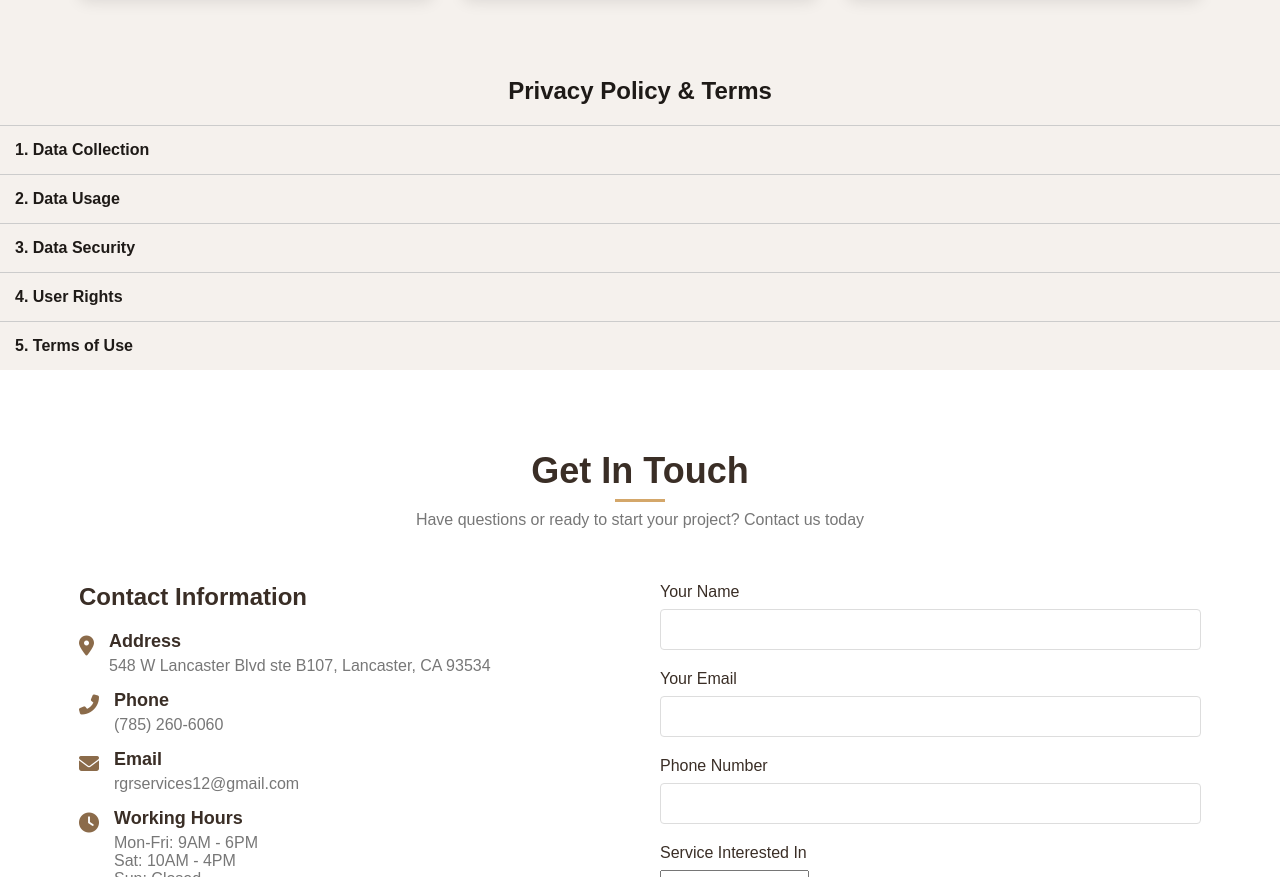
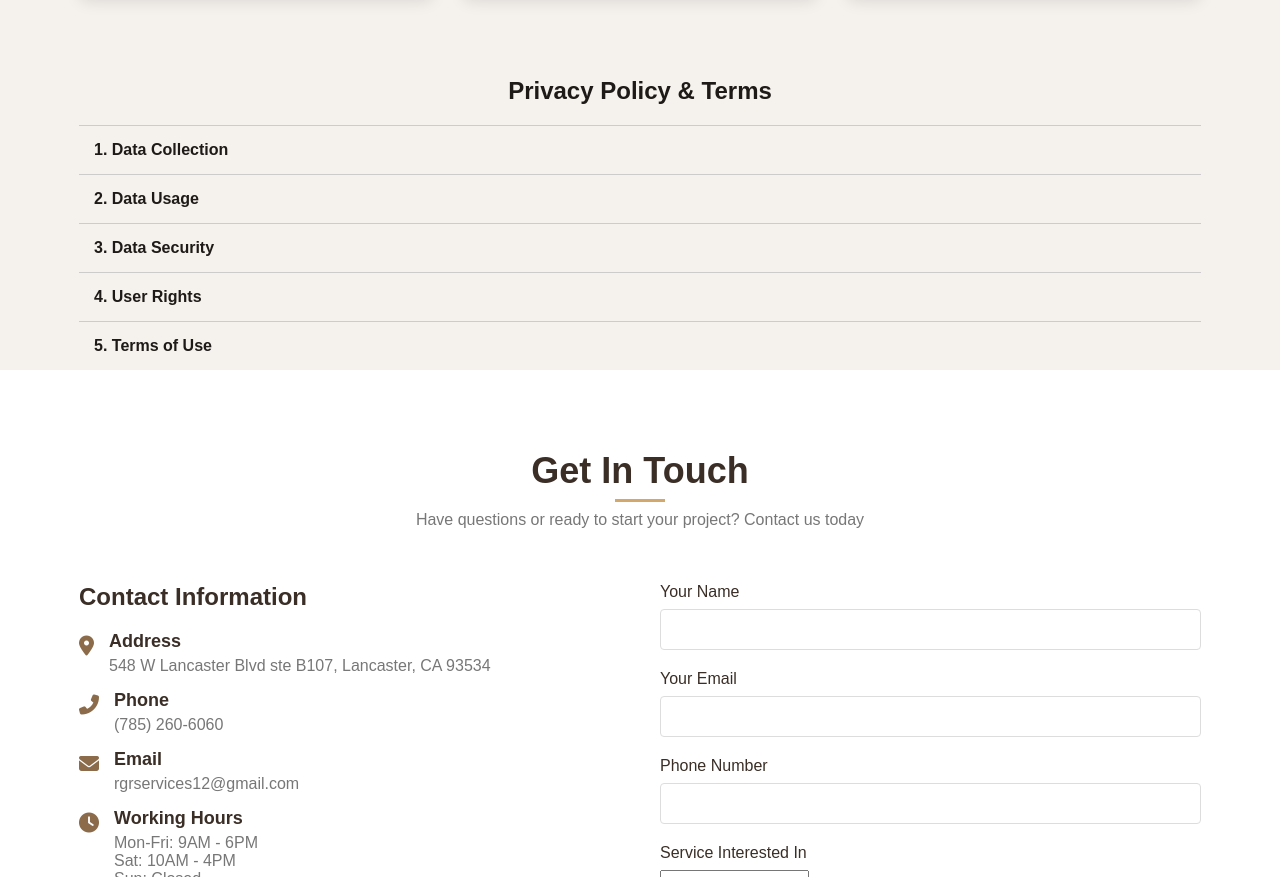
Before and after one commit to Rgrservicesinc/rgrservicesinc.github.io, a plain HTML site: page index.html in a window 1280 px wide. Shown: the part 4987-5864 px from the top of the page. Drawn offline with nearby package versions, Linux system fonts and the light colour scheme.

Commit message:
Update privacy index.html

```diff
--- a/index.html
+++ b/index.html
@@ -1497,7 +1497,7 @@
         </div>
     </section>
 
-<section id="privacy">
+<section class="container" id="privacy">
         <h2 style="text-align: center;" class="aheader">Privacy Policy & Terms</h2>
         <div class="accordion">
           <div class="accordion-item">
```
